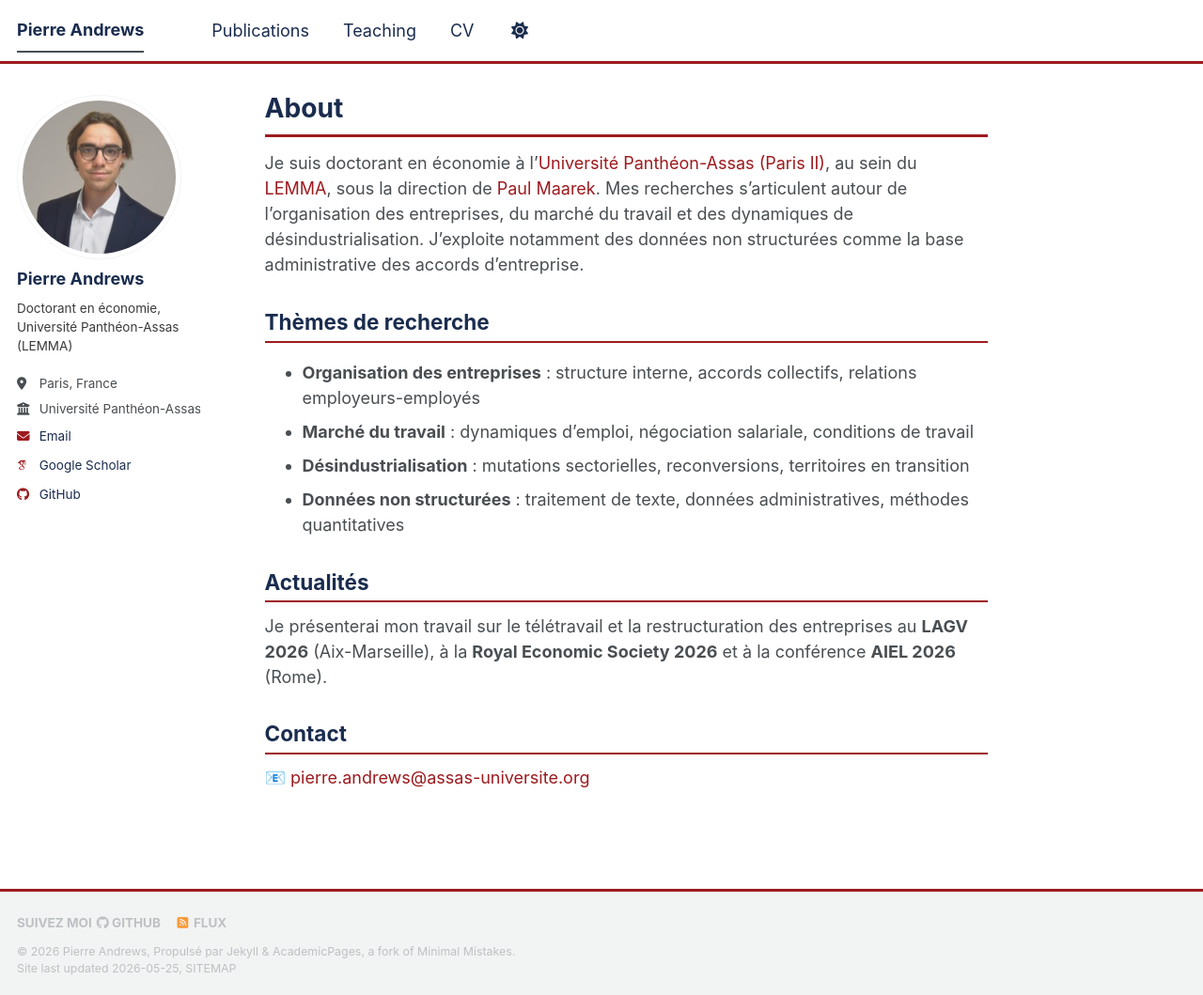
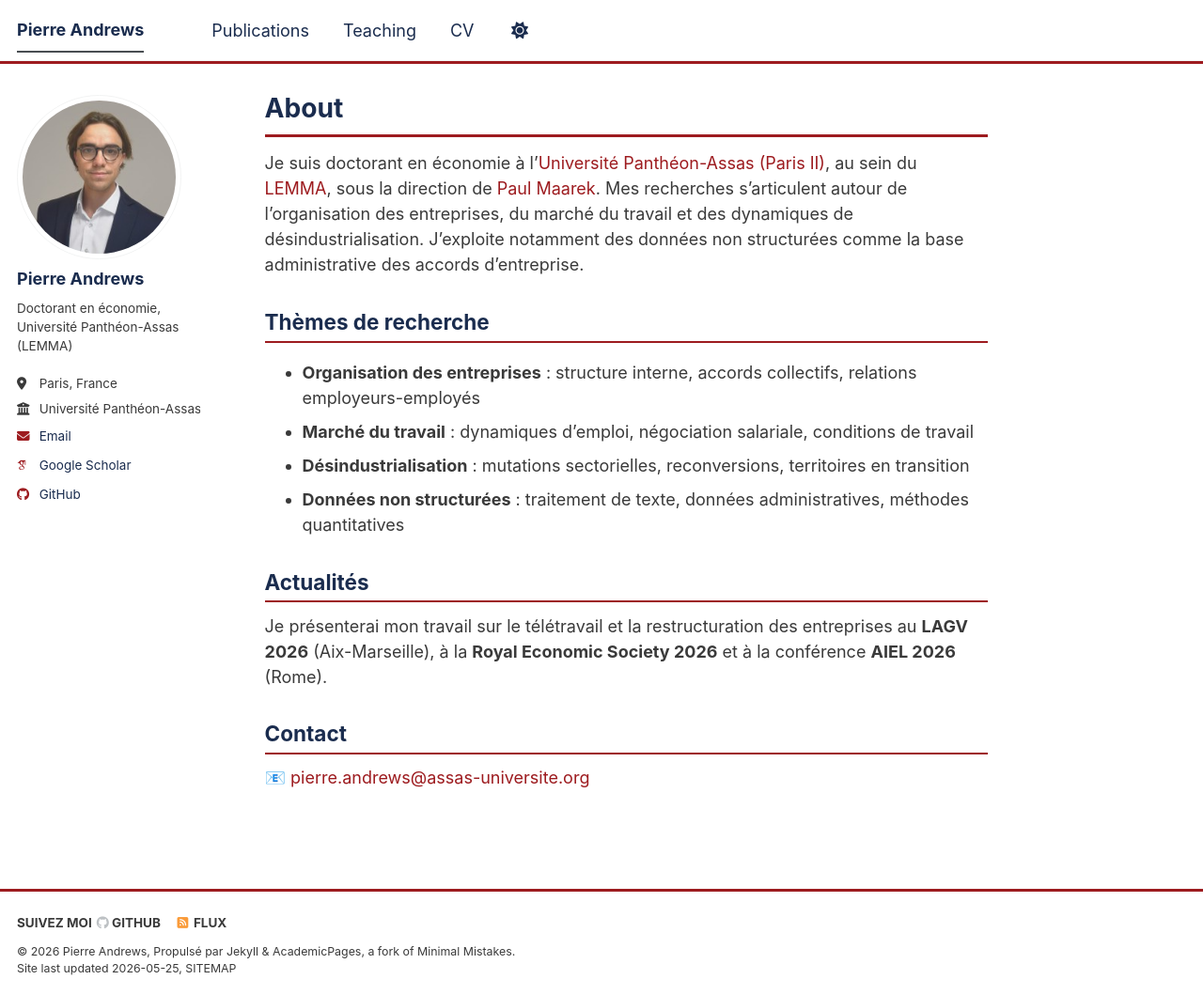
Before and after one commit to andrewspp/andrewspp.github.io, a Jekyll site: the page built from _pages/about.md, in a window 1280 px wide and 1059 px high. Shown: the whole window at 94% size. Built offline with Jekyll 4.4.1, drawn with Linux system fonts in a browser that asks for light colours; some web fonts are replaced; a script bundle is joined from its source files by our own code; library files that are not in the unit come from our copies.

Commit message:
Forcer le mode clair partout, désactiver dark mode auto

```diff
--- a/_config.yml
+++ b/_config.yml
@@ -4,6 +4,7 @@ title_separator          : "-"
 name                     : &name "Pierre Andrews"
 description              : &description "Site personnel de Pierre Andrews, doctorant en économie à l'Université Panthéon-Assas."
 url                      : "https://andrewspp.github.io"
+site_theme              : "default_light"
 baseurl                  : ""
 repository               : "andrewspp/andrewspp.github.io"
 
--- a/assets/css/main.scss
+++ b/assets/css/main.scss
@@ -6,7 +6,6 @@
   "vendor/breakpoint/breakpoint",
   "themes",
   "theme/default_light",
-  "theme/default_dark",
   "include/mixins",
   "vendor/susy/susy",
   "layout/reset",
@@ -37,32 +36,44 @@ $assas-red-dark: #7A1418;
 $assas-navy: #1A2C4E;
 $assas-grey: #3A3A3A;
 
+// Forcer le mode clair partout (override de la media query prefers-color-scheme)
+html {
+  background-color: #ffffff !important;
+  color: $assas-grey !important;
+}
+
+body {
+  background-color: #ffffff !important;
+  color: $assas-grey !important;
+}
+
 // Barre superieure
 .masthead {
   border-bottom: 3px solid $assas-red;
+  background-color: #ffffff !important;
 }
 
 .greedy-nav {
-  background: #ffffff;
+  background: #ffffff !important;
 
   a.site-title {
-    color: $assas-red;
+    color: $assas-red !important;
     font-weight: 700;
 
     &:hover {
-      color: $assas-red-dark;
+      color: $assas-red-dark !important;
     }
   }
 
   .visible-links a {
-    color: $assas-navy;
+    color: $assas-navy !important;
 
     &:before {
       background: $assas-red;
     }
 
     &:hover {
-      color: $assas-red;
+      color: $assas-red !important;
     }
   }
 }
@@ -70,7 +81,7 @@ $assas-grey: #3A3A3A;
 // Titres dans le contenu
 .page__content {
   h1, h2, h3, h4 {
-    color: $assas-navy;
+    color: $assas-navy !important;
   }
 
   h2 {
@@ -80,17 +91,17 @@ $assas-grey: #3A3A3A;
   }
 
   h3 {
-    color: $assas-red;
+    color: $assas-red !important;
   }
 
   a {
-    color: $assas-red;
+    color: $assas-red !important;
     text-decoration: none;
     border-bottom: 1px solid transparent;
     transition: border-color 0.2s ease;
 
     &:hover {
-      color: $assas-red-dark;
+      color: $assas-red-dark !important;
       border-bottom-color: $assas-red;
     }
   }
@@ -98,32 +109,32 @@ $assas-grey: #3A3A3A;
 
 // Titre de la page
 .page__title {
-  color: $assas-navy;
+  color: $assas-navy !important;
   border-bottom: 3px solid $assas-red;
   padding-bottom: 0.5em;
 }
 
 // Sidebar - nom auteur
 .author__name {
-  color: $assas-navy;
+  color: $assas-navy !important;
 }
 
 .author__bio {
-  color: $assas-grey;
+  color: $assas-grey !important;
 }
 
 // Sidebar - liens
 .author__urls {
   li a {
-    color: $assas-navy;
+    color: $assas-navy !important;
     transition: color 0.2s ease;
 
     i {
-      color: $assas-red;
+      color: $assas-red !important;
     }
 
     &:hover {
-      color: $assas-red;
+      color: $assas-red !important;
     }
   }
 }
@@ -144,6 +155,8 @@ $assas-grey: #3A3A3A;
 // Pied de page
 .page__footer {
   border-top: 3px solid $assas-red;
+  background-color: #ffffff !important;
+  color: $assas-grey !important;
 }
 
 // Selection de texte
```
